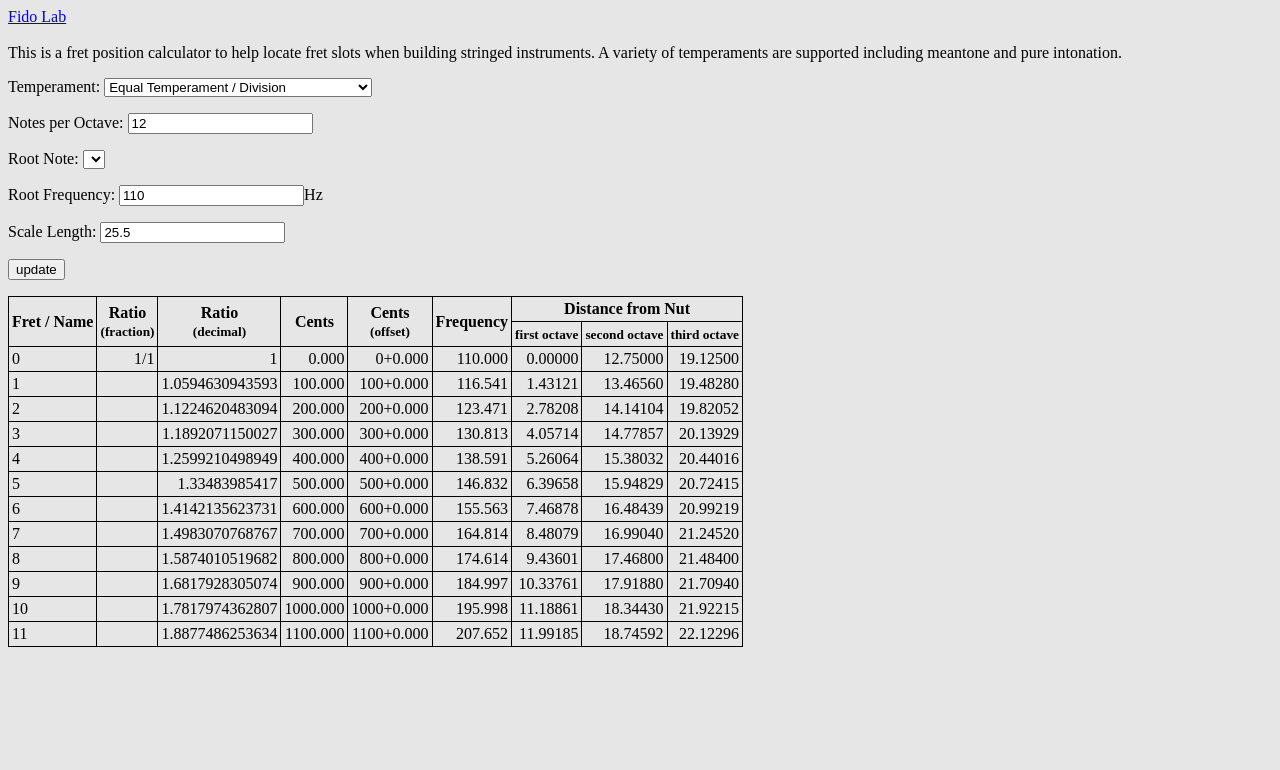
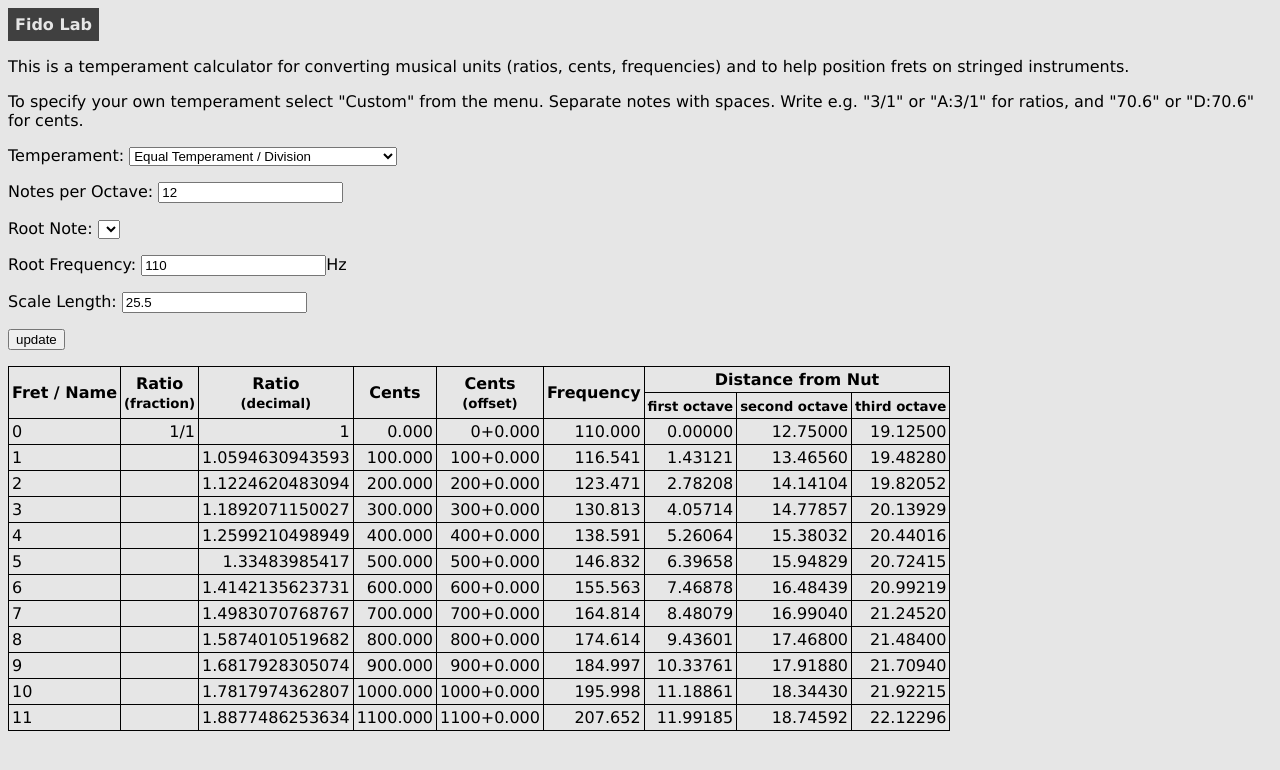
Before and after one commit to martinfido/fidolab, a plain HTML site: page fretcalc/index.html in a window 1280 px wide. Drawn offline with Linux system fonts and the light colour scheme.

Commit message:
some css

```diff
--- a/fretcalc/index.html
+++ b/fretcalc/index.html
@@ -1,16 +1,57 @@
 <!DOCTYPE html>
 <html lang="en" dir="ltr">
+
 <head>
   <meta charset="UTF-8" />
   <title>Fret position Calculator | Fido Lab</title>
   <meta name="author" content="Martin Fido" />
-<meta name="description" content="A calculator to provide fret position measurements when building stringed instruments" />
+  <meta name="description"
+    content="A temperament calculator and fret position calculator for stringed instruments" />
   <link rel="SHORTCUT ICON" href="/favicon.ico" />
   <style type="text/css">
-body { background-color: #e6e6e6; }
-table { border-collapse: collapse; border: 1px solid black; }
-th, td { border: 1px solid black; padding: 3px; }
-td { text-align: right; }
+    body {
+      background-color: #e6e6e6;
+      font-family: Verdana, Geneva, Tahoma, sans-serif
+    }
+    noscript div {
+      border: 10px solid red;
+      background-color: black;
+      color: red;
+      font-family: monospace;
+      text-align: center;
+    }
+    noscript a {
+      color: red;
+    }
+    .fl ul {
+      list-style-type: none;
+      margin: 0;
+      padding: 0;
+      overflow: hidden;
+    }
+    .fl li {
+      font-weight: bold;
+      background-color: #404040;
+      float: left;
+    }
+    .fl li a {
+      display: inline-block;
+      color: #e6e6e6;
+      text-align: center;
+      text-decoration: none;
+      padding: 7px 7px;
+    }
+    table {
+      border-collapse: collapse;
+      border: 1px solid black;
+    }
+    th,td {
+      border: 1px solid black;
+      padding: 3px;
+    }
+    td {
+      text-align: right;
+    }
   </style>
   <script type="text/javascript" src="temperament.js"></script>
   <script type="text/javascript">
@@ -130,7 +171,7 @@ function update_table() {
       }
     }
 
-const perma_params = [ 'tm', 'npo', 'cs', 'rn', 'rf', 'sl' ];
+    const perma_params = ['tm', 'npo', 'cs', 'rn', 'rf', 'sl'];
 
     function on_temperament() {
       let sel = document.getElementById('tm').value;
@@ -156,7 +197,7 @@ function on_update() {
       update_table();
     }
 
-window.onload = function() {
+    window.onload = function () {
       let query = query_params();
       for (let i in perma_params) {
         let key = perma_params[i];
@@ -166,27 +207,46 @@ window.onload = function() {
         }
       }
 
-  update_table();
+      on_temperament();
     }
   </script>
 </head>
+
 <body>
-  <header>
-    <a href="/">Fido Lab</a>
+  <header class="fl">
+    <ul>
+      <li><a href="/">Fido Lab</a></li>
+    </ul>
   </header>
-</br>
   <noscript>
-  <div id="noscript-warning" style="border: 10px solid red; background-color: black; color: red; font-family: monospace; text-align: center;">
-    <strong><p>Sorry, this page only works on modern browsers with JavaScript enabled.</p>
-    <p>If you need a new browser, you might like to try <a href="https://www.mozilla.org/firefox/">Mozilla Firefox</a>.</p>
-    <p>If you have disabled JavaScript due to security or privacy concerns, feel free to audit the source. It's quite small.</p></strong>
+    <br />
+    <div id="noscript-warning">
+      <strong>
+        <p>
+          Sorry, this page only works on modern browsers with JavaScript enabled.
+        </p>
+        <p>
+          If you need a new browser, you might like to try <a href="https://www.mozilla.org/firefox/">Mozilla
+            Firefox</a>.
+        </p>
+        <p>
+          If you have disabled JavaScript due to security or privacy concerns, feel free to audit my source. It's quite
+          small.
+        </p>
+      </strong>
     </div>
-  </br>
   </noscript>
-This is a fret position calculator to help locate fret slots when building stringed instruments. A variety of
-temperaments are supported including meantone and pure intonation.
   <p>
-  Temperament: <select id="tm" onchange="on_temperament()">
+    This is a temperament calculator for converting musical units (ratios, cents, frequencies) and to help
+    position frets on stringed instruments.
+  </p>
+  <p>
+    To specify your own temperament select "Custom" from the menu. Separate notes with spaces. Write e.g. "3/1" or
+    "A:3/1" for ratios, and "70.6" or "D:70.6" for cents.
+  </p>
+  <p>
+    Temperament:
+    <select id="tm" onchange="on_temperament()">
       <option value="equal">Equal Temperament / Division</option>
       <option value="meantone">Meantone</option>
       <option value="lehman">Bach Lehman 1722 (larips.com)</option>
@@ -196,8 +256,7 @@ temperaments are supported including meantone and pure intonation.
       <option value="rv">Revelation Tuning (michaelharrison.com)</option>
       <option value="py">Pythagorean</option>
       <option value="custom">Custom</option>
-  </select>
-</p>
+    </select></p>
   <p id="ep">
     Notes per Octave: <input id="npo" type="number" name="Notes per Octave" value="12" onchange="on_input()">
   </p>
@@ -215,7 +274,8 @@ temperaments are supported including meantone and pure intonation.
     </select>
   </p>
   <p id="cp" style="display: none;">
-  <input id="cs" type="text" name="custom temperament" size="80" value="C:1/1 C♯:25/24 D:9/8 E♭:6/5 E:5/4 F:4/3 F♯:45/32 G:3/2 G♯:25/16 A:5/3 B♭:9/5 B:15/8" onchange="on_input()">
+    <input id="cs" type="text" name="custom temperament" size="80"
+      value="C:1/1 C♯:25/24 D:9/8 E♭:6/5 E:5/4 F:4/3 F♯:45/32 G:3/2 G♯:25/16 A:5/3 B♭:9/5 B:15/8" onchange="on_input()">
   </p>
   <p>
     Root Note: <select id="rn" onchange="on_input()"></select>
@@ -233,10 +293,10 @@ temperaments are supported including meantone and pure intonation.
   <table id="frets">
     <tr>
       <th rowspan="2">Fret / Name</th>
-    <th rowspan="2">Ratio<br/><small>(fraction)</small></th>
-    <th rowspan="2">Ratio<br/><small>(decimal)</small></th>
+      <th rowspan="2">Ratio<br /><small>(fraction)</small></th>
+      <th rowspan="2">Ratio<br /><small>(decimal)</small></th>
       <th rowspan="2">Cents</th>
-    <th rowspan="2">Cents<br/><small>(offset)</small></th>
+      <th rowspan="2">Cents<br /><small>(offset)</small></th>
       <th rowspan="2">Frequency</th>
       <th colspan="3">Distance from Nut</th>
     </tr>
@@ -248,4 +308,5 @@ temperaments are supported including meantone and pure intonation.
     </tr>
   </table>
 </body>
+
 </html>
```
Also changed, not shown: index.html (+34 -3 lines). Lines whose indentation alone changed are shown as unchanged.
